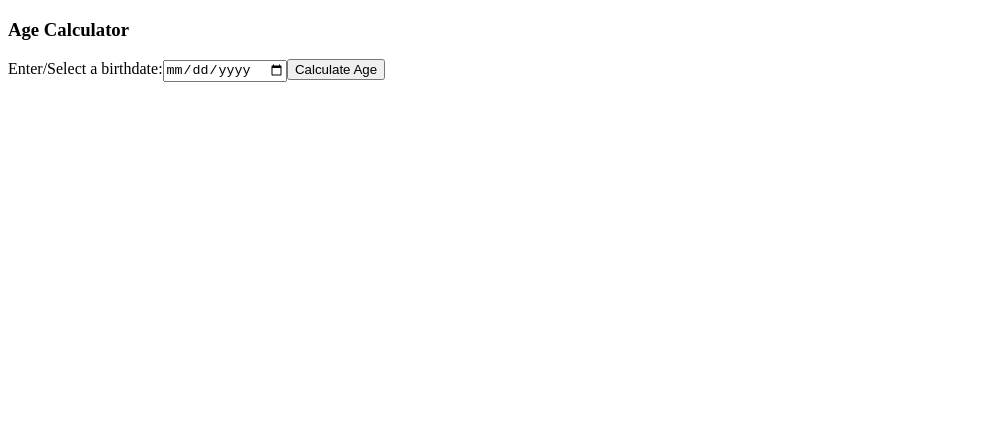
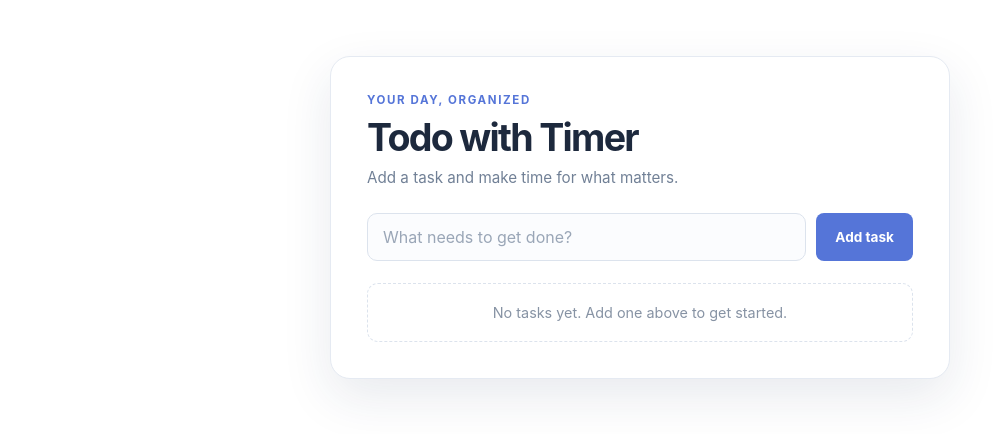
Before and after one commit to nynishuyadav85/InterviewPrep, a React (Vite) app in the folder interview/: page / in a window 1280 px wide. Shown: the top 434 px of the page, without its empty margins (0-1005 px from the left). Built offline with nearby package versions, Linux system fonts and the light colour scheme.

Commit message:
feat: add TodoList component with timer functionality and update App component

```diff
--- a/interview/src/App.jsx
+++ b/interview/src/App.jsx
@@ -1,6 +1,7 @@
 // import { QueryClient, QueryClientProvider } from '@tanstack/react-query'
 import './App.css'
-import AgeCalc from './components/AgeCalculator/AgeCalc'
+// import AgeCalc from './components/AgeCalculator/AgeCalc'
+import TodoList from './components/TodoListII/TodoList'
 // import Ctcb from './components/CopyToClipBoard/Ctcb'
 // import ReadMore from './components/ReadMore/ReadMore'
 // import ZigZagString from './components/ZigZagString/ZigZagString'
@@ -45,7 +46,8 @@ function App() {
       {/* <ZigZagString /> */}
       {/* <ReadMore /> */}
       {/* <Ctcb /> */}
-      <AgeCalc />
+      {/* <AgeCalc /> */}
+      <TodoList />
     </>
   )
 }
--- /dev/null
+++ b/interview/src/components/TodoListII/TodoList.css
@@ -0,0 +1,204 @@
+.todo-app {
+  box-sizing: border-box;
+  width: min(100% - 32px, 620px);
+  margin: 56px auto;
+  padding: 36px;
+  border: 1px solid #e5eaf2;
+  border-radius: 20px;
+  background: #ffffff;
+  box-shadow: 0 18px 50px rgba(31, 52, 86, 0.1);
+  color: #263247;
+  font-family: Inter, ui-sans-serif, system-ui, -apple-system, BlinkMacSystemFont, "Segoe UI", sans-serif;
+  text-align: left;
+}
+
+.todo-eyebrow {
+  margin: 0 0 8px;
+  color: #5575d8;
+  font-size: 0.72rem;
+  font-weight: 750;
+  letter-spacing: 0.14em;
+}
+
+.todo-title {
+  margin: 0;
+  color: #1d293d;
+  font-size: clamp(1.8rem, 5vw, 2.35rem);
+  font-weight: 750;
+  letter-spacing: -0.045em;
+}
+
+.todo-description {
+  margin: 8px 0 26px;
+  color: #718096;
+  font-size: 0.95rem;
+}
+
+.todo-form {
+  display: flex;
+  gap: 10px;
+}
+
+.todo-input {
+  box-sizing: border-box;
+  min-width: 0;
+  flex: 1;
+  padding: 13px 15px;
+  border: 1px solid #dce3ed;
+  border-radius: 10px;
+  outline: none;
+  background: #fbfcfe;
+  color: #263247;
+  font: inherit;
+  transition: border-color 0.2s, box-shadow 0.2s;
+}
+
+.todo-input::placeholder {
+  color: #9aa6b7;
+}
+
+.todo-input:focus {
+  border-color: #6684e5;
+  box-shadow: 0 0 0 3px rgba(102, 132, 229, 0.16);
+}
+
+.todo-button {
+  border: 0;
+  border-radius: 8px;
+  cursor: pointer;
+  font: inherit;
+  font-size: 0.85rem;
+  font-weight: 650;
+  transition: background-color 0.2s, transform 0.2s;
+}
+
+.todo-button:hover {
+  transform: translateY(-1px);
+}
+
+.todo-button:focus-visible {
+  outline: 3px solid rgba(102, 132, 229, 0.35);
+  outline-offset: 2px;
+}
+
+.todo-button-add {
+  padding: 0 19px;
+  background: #5575d8;
+  color: #ffffff;
+}
+
+.todo-button-add:hover {
+  background: #4262c5;
+}
+
+.todo-list {
+  display: grid;
+  gap: 10px;
+  margin: 22px 0 0;
+  padding: 0;
+  list-style: none;
+}
+
+.todo-item {
+  display: flex;
+  align-items: center;
+  justify-content: space-between;
+  gap: 16px;
+  padding: 14px;
+  border: 1px solid #e8edf4;
+  border-radius: 11px;
+  background: #fbfcfe;
+  overflow-wrap: anywhere;
+}
+
+.todo-actions {
+  display: flex;
+  flex-shrink: 0;
+  gap: 6px;
+}
+
+.todo-actions .todo-button {
+  padding: 7px 10px;
+}
+
+.todo-timer {
+  display: flex;
+  align-items: center;
+  gap: 7px;
+  margin-left: 4px;
+  padding: 5px 10px;
+  border: 1px solid #e1e8f2;
+  border-radius: 8px;
+  background: #f2f6fc;
+  white-space: nowrap;
+}
+
+.todo-timer-label {
+  color: #718096;
+  font-size: 0.72rem;
+  font-weight: 600;
+  text-transform: uppercase;
+  letter-spacing: 0.04em;
+}
+
+.todo-timer-value {
+  min-width: 2ch;
+  color: #263f7a;
+  font-variant-numeric: tabular-nums;
+  font-size: 0.95rem;
+  font-weight: 750;
+}
+
+.todo-button-start {
+  background: #e8efff;
+  color: #4262c5;
+}
+
+.todo-button-start:hover {
+  background: #dce7ff;
+}
+
+.todo-button-reset {
+  background: #eef1f5;
+  color: #526174;
+}
+
+.todo-button-reset:hover {
+  background: #e3e8ef;
+}
+
+.todo-button-delete {
+  background: #fff0ef;
+  color: #bd4b48;
+}
+
+.todo-button-delete:hover {
+  background: #ffe2e0;
+}
+
+.todo-empty {
+  margin: 22px 0 0;
+  padding: 20px;
+  border: 1px dashed #dce3ed;
+  border-radius: 11px;
+  color: #8793a4;
+  font-size: 0.9rem;
+  text-align: center;
+}
+
+@media (max-width: 520px) {
+  .todo-app {
+    margin: 24px auto;
+    padding: 24px 18px;
+  }
+
+  .todo-item {
+    align-items: flex-start;
+    flex-direction: column;
+    gap: 12px;
+  }
+
+  .todo-actions {
+    flex-wrap: wrap;
+  }
+}
--- /dev/null
+++ b/interview/src/components/TodoListII/TodoList.jsx
@@ -0,0 +1,77 @@
+import { useState } from "react"
+import "./TodoList.css"
+
+const TodoList = () => {
+    const [input, setInput] = useState('')
+    const [todos, setTodos] = useState([])
+    const [timer, setTimer] = useState(0)
+    const [timeInterval, setTimeInterval] = useState(null)
+
+    const addTodoHandler = () => {
+        if (input.trim() === '') return;
+        setTodos([...todos, { id: Date.now(), text: input }]);
+        setInput('')
+    }
+    const deleteHandler = () => {
+        setTodos([])
+    }
+
+    const startTimer = () => {
+        setTimeInterval(setInterval(() => {
+            setTimer((prev) => prev + 1)
+        }, 1000))
+    }
+
+    const resetTimer = () => {
+        setTimer(0)
+        clearInterval(timeInterval)
+    }
+
+    return (
+        <main className="todo-app">
+            <p className="todo-eyebrow">YOUR DAY, ORGANIZED</p>
+            <h1 className="todo-title">Todo with Timer</h1>
+            <p className="todo-description">
+                Add a task and make time for what matters.
+            </p>
+
+            <div className="todo-form">
+                <input
+                    className="todo-input"
+                    value={input}
+                    placeholder="What needs to get done?"
+                    onChange={(e) => setInput(e.target.value)}
+                    onKeyDown={(e) => e.key === "Enter" && addTodoHandler()}
+                />
+                <button className="todo-button todo-button-add" onClick={addTodoHandler}>
+                    Add task
+                </button>
+            </div>
+
+            {todos.length > 0 ? (
+                <ul className="todo-list">
+                    {todos.map((todo) => (
+                        <li className="todo-item" key={todo.id}>
+                            {todo.text}
+                            <div className="todo-actions">
+                                <button className="todo-button todo-button-start" onClick={startTimer}>Start</button>
+                                <button className="todo-button todo-button-reset" onClick={resetTimer}>Reset</button>
+                                <button className="todo-button todo-button-delete" onClick={deleteHandler}>
+                                    Delete
+                                </button>
+                                <div className="todo-timer">
+                                    <span className="todo-timer-label">Timer</span>
+                                    <span className="todo-timer-value">{timer}s</span>
+                                </div>
+                            </div>
+                        </li>
+                    ))}
+                </ul>
+            ) : (
+                <p className="todo-empty">No tasks yet. Add one above to get started.</p>
+            )}
+        </main>
+    )
+}
+
+export default TodoList
```
